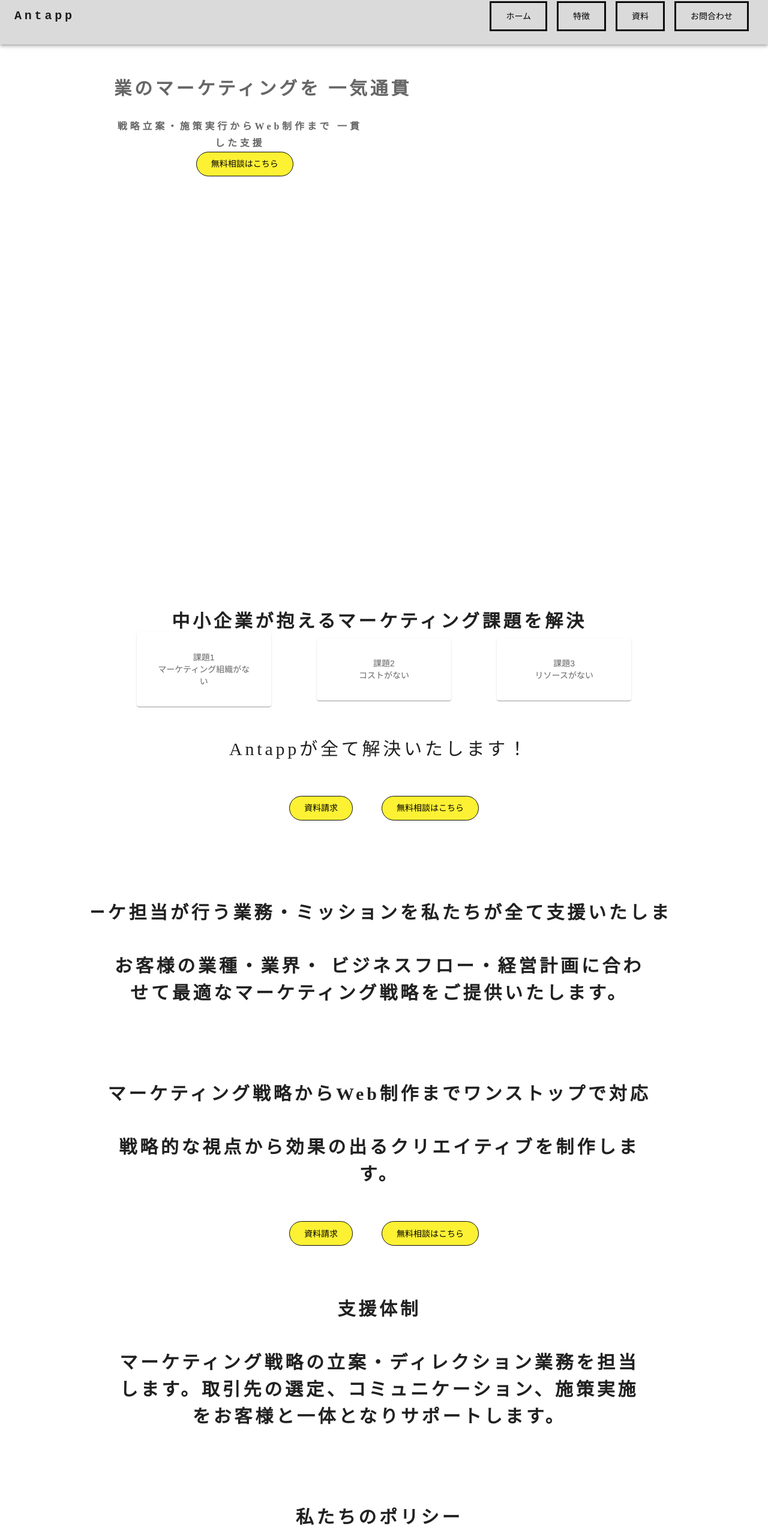
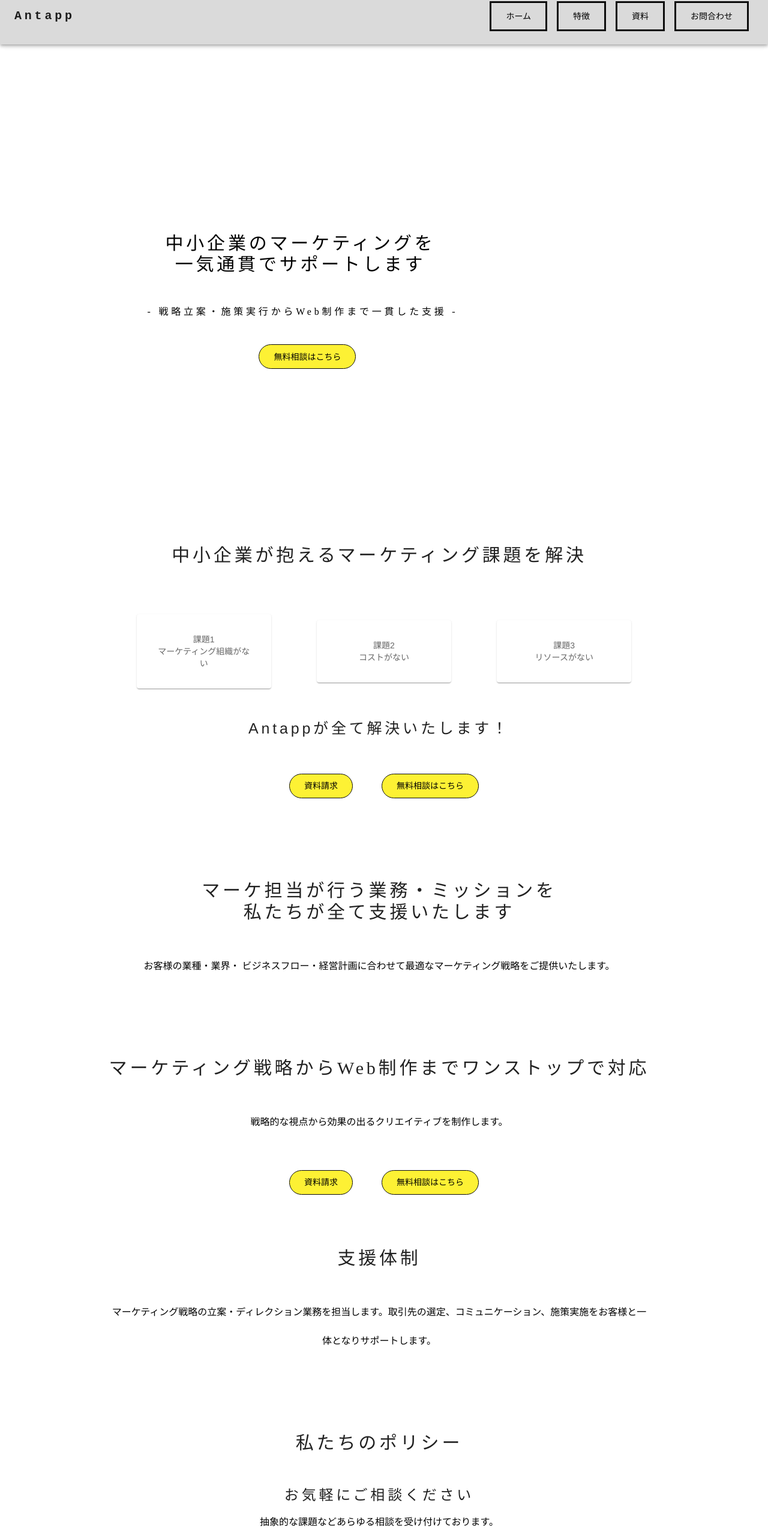
Before and after one commit to kutsu-4ta/antapp-marketing, a React (Create React App) app in the folder antapp-marketing-react/: page /product in a window 1280 px wide. Shown: the part 20-2586 px from the top of the page at 60% size. Built offline with nearby package versions, Linux system fonts and the light colour scheme.

Commit message:
fix: 特徴ページ＿画像以外大体完成

```diff
--- a/antapp-marketing-react/src/commons/navigationBar.tsx
+++ b/antapp-marketing-react/src/commons/navigationBar.tsx
@@ -8,20 +8,11 @@ import Menu from '@mui/material/Menu';
 import MenuIcon from '@mui/icons-material/Menu';
 import Container from '@mui/material/Container';
 import Button from '@mui/material/Button';
+import MenuItem from '@mui/material/MenuItem';
 import Avatar from '@mui/material/Avatar';
 import Tooltip from '@mui/material/Tooltip';
-import MenuItem from '@mui/material/MenuItem';
 import AdbIcon from '@mui/icons-material/Adb';
 import "./navigationBar.css";
-
-// const pages = ['ホーム', '特徴', '資料', 'お問合せ'];
-
-type menuContent = [
-    {
-        name: string,
-        url: string,
-    }
-];
 
 const menuContent = [
     {
@@ -62,7 +53,11 @@ function ResponsiveAppBar() {
     };
 
     return (
-        <AppBar position="static">
+        <AppBar position='fixed'
+        sx={{
+            elevation: 0,
+        }}
+        >
             <Container maxWidth="xl">
                 <Toolbar disableGutters>
                     {/*<AdbIcon sx={{ display: { xs: 'none', md: 'flex' }, mr: 1 }} />*/}
--- a/antapp-marketing-react/src/pages/product.tsx
+++ b/antapp-marketing-react/src/pages/product.tsx
@@ -35,33 +35,57 @@ const Contact = () => {
                 path={'特徴のURL'}
                 description={'Antappのビジネスのマーケティングを支援の特徴'}
             />
-            <Container sx={{height: '100vh'}}>
-                <Paper sx={{border: 'none', boxShadow: 'none', padding: 4, marginY: 2}}>
-                    <Box sx={{flexGrow: 1}}>
-                        <Grid container spacing={2}>
-                            <Grid item xs={12} md={7}>
-                                <Item>
+            <Container sx={{
+                height: '100vh',
+                paddingLeft: 0,
+                marginLeft: 0
+            }}
+            >
+                <Paper sx={{border: 'none',
+                    boxShadow: 'none',
+                    padding: 0,
+                    paddingTop: 50,
+                    marginLeft: 0,
+                    background: 'none',
+                }}>
+                    <Stack
+                        justifyContent="space-evenly"
+                        alignItems="center"
+                        direction={{ xs: 'column', sm: 'column' }}
+                        spacing={{ xs: 1, sm: 2, md: 4 }}
+                        sx={{
+                            paddingLeft: 0,
+                            marginLeft: 0
+                        }}
+                    >
+                        <Item
+                            sx={{
+                                paddingLeft: 0,
+                                marginLeft: 0
+                            }}
+                        >
                             <Typography
                                 variant="h1"
                                 justifyContent="center"
                                 fontSize={30}
-                                        noWrap
                                 sx={{
                                     mr: 2,
                                     display: {xs: 'flex', md: 'flex'},
                                     fontFamily: 'serif',
-                                            fontWeight: 700,
-                                            letterSpacing: '.3rem',
-                                            color: 'inherit',
+                                    fontWeight: 300,
+                                    letterSpacing: '0.3rem',
+                                    color: 'black',
                                     textDecoration: 'none',
                                     boxShadow: 0,
+                                    paddingLeft: 0,
+                                    marginLeft: 0
                                 }}
-                                    >Antappは 中小企業のマーケティングを 一気通貫でサポートします
+                            >
+                                中小企業のマーケティングを<br/>
+                                一気通貫でサポートします
                             </Typography>
                         </Item>
-                            </Grid>
-                            <Grid item xs={12} md={6}>
-                                <Item>
+                        <Item className={'title-item'}>
                             <Typography
                                 variant="subtitle1"
                                 // noWrap
@@ -69,29 +93,28 @@ const Contact = () => {
                                 href="/"
                                 sx={{
                                     mr: 2,
-                                        display: {xs: 'flex', md: 'flex'},
-                                        fontFamily: 'serif',
-                                        fontWeight: 700,
+                                    justifyContent: 'center',
+                                    display: { xs: 'flex', md: 'flex' },
+                                    fontFamily: 'Hiragino Kaku Gothic ProN',
+                                    fontWeight: 100,
                                     letterSpacing: '.3rem',
-                                        color: 'inherit',
+                                    color: 'black',
                                     textDecoration: 'none',
-                                        boxShadow: 0,
                                 }}
                             >
-                                    戦略立案・施策実行からWeb制作まで 一貫した支援
+                                - 戦略立案・施策実行からWeb制作まで一貫した支援 -
                             </Typography>
+                            <Item sx={{paddingTop: 5}}>
                                 <span className={'btn-round'}>
                                     <a href="./contact">
                                         無料相談はこちら
                                     </a>
                                 </span>
                             </Item>
-                            </Grid>
-                        </Grid>
-                    </Box>
+                        </Item>
+                    </Stack>
                 </Paper>
             </Container>
-            {/* Antappとは */}
             <Container sx={{paddingTop: 10, paddingRight: 'inherit', paddingLeft: 'inherit'}}>
                 <Paper sx={{border: 'none', boxShadow: 'none', padding: 4, marginY: 2}}>
                     <Typography
@@ -102,8 +125,8 @@ const Contact = () => {
                         sx={{
                             mr: 2,
                             display: {xs: 'flex', md: 'flex'},
-                            fontFamily: 'serif',
-                            fontWeight: 700,
+                            fontFamily: 'Hiragino Kaku Gothic ProN',
+                            fontWeight: 400,
                             letterSpacing: '.3rem',
                             color: 'inherit',
                             textDecoration: 'none',
@@ -114,6 +137,9 @@ const Contact = () => {
                         alignItems="center"
                         direction={{ xs: 'column', sm: 'row' }}
                         spacing={{ xs: 1, sm: 2, md: 4 }}
+                        sx = {{
+                            paddingTop: 10,
+                        }}
                     >
                         <TileItem className={'content-tile'}>
                             課題1<br/>
@@ -134,12 +160,12 @@ const Contact = () => {
                         <Typography
                             variant='body1'
                             justifyContent="center"
-                            fontSize={30}
+                            fontSize={25}
                             noWrap
                             sx={{
                                 mr: 2,
                                 display: {xs: 'flex', md: 'flex'},
-                                fontFamily: 'serif',
+                                fontFamily: '',
                                 fontWeight: 400,
                                 letterSpacing: '.3rem',
                                 color: 'inherit',
@@ -173,17 +199,17 @@ const Contact = () => {
                     variant="h2"
                     justifyContent="center"
                     fontSize={30}
-                    noWrap
+                    // noWrap
                     sx={{
                         mr: 2,
                         display: {xs: 'flex', md: 'flex'},
-                        fontFamily: 'serif',
-                        fontWeight: 700,
+                        fontFamily: 'Hiragino Kaku Gothic ProN',
+                        fontWeight: 400,
                         letterSpacing: '.3rem',
                         color: 'inherit',
                         textDecoration: 'none',
                     }}
-                >マーケ担当が行う業務・ミッションを私たちが全て支援いたします</Typography>
+                >マーケ担当が行う業務・ミッションを<br/>私たちが全て支援いたします</Typography>
                 <Paper sx={{border: 'none', boxShadow: 'none', padding: 4, marginY: 2}}>
                     <Typography
                         variant="body1"
@@ -192,14 +218,18 @@ const Contact = () => {
                         // noWrap
                         sx={{
                             mr: 2,
-                            display: {xs: 'flex', md: 'flex'},
-                            fontFamily: 'serif',
-                            fontWeight: 700,
-                            letterSpacing: '.3rem',
-                            color: 'inherit',
+                            display: { xs: 'flex', md: 'flex' },
+                            fontFamily: 'Hiragino Kaku Gothic ProN',
+                            fontWeight: 100,
+                            fontSize: '1rem',
+                            lineHeight: '3rem',
+                            // letterSpacing: '0.5rem',
+                            color: 'black',
                             textDecoration: 'none',
                         }}
-                    >お客様の業種・業界・ ビジネスフロー・経営計画に合わせて最適なマーケティング戦略をご提供いたします。</Typography>
+                    >
+                        お客様の業種・業界・ ビジネスフロー・経営計画に合わせて最適なマーケティング戦略をご提供いたします。
+                    </Typography>
                 </Paper>
             </Container>
             <Container className="paperPreview" sx={{paddingTop: 10}}>
@@ -211,8 +241,8 @@ const Contact = () => {
                     sx={{
                         mr: 2,
                         display: {xs: 'flex', md: 'flex'},
-                        fontFamily: 'serif',
-                        fontWeight: 700,
+                        fontFamily: 'Hiragino Kaku Gothic ProN',
+                        fontWeight: 400,
                         letterSpacing: '.3rem',
                         color: 'inherit',
                         textDecoration: 'none',
@@ -226,14 +256,18 @@ const Contact = () => {
                         // noWrap
                         sx={{
                             mr: 2,
-                            display: {xs: 'flex', md: 'flex'},
-                            fontFamily: 'serif',
-                            fontWeight: 700,
-                            letterSpacing: '.3rem',
-                            color: 'inherit',
+                            display: { xs: 'flex', md: 'flex' },
+                            fontFamily: 'Hiragino Kaku Gothic ProN',
+                            fontWeight: 100,
+                            fontSize: '1rem',
+                            lineHeight: '3rem',
+                            // letterSpacing: '0.5rem',
+                            color: 'black',
                             textDecoration: 'none',
                         }}
-                    >戦略的な視点から効果の出るクリエイティブを制作します。</Typography>
+                    >
+                        戦略的な視点から効果の出るクリエイティブを制作します。
+                    </Typography>
                 </Paper>
                 <Stack
                     justifyContent="center"
@@ -262,8 +296,8 @@ const Contact = () => {
                     sx={{
                         mr: 2,
                         display: {xs: 'flex', md: 'flex'},
-                        fontFamily: 'serif',
-                        fontWeight: 700,
+                        fontFamily: 'Hiragino Kaku Gothic ProN',
+                        fontWeight: 400,
                         letterSpacing: '.3rem',
                         color: 'inherit',
                         textDecoration: 'none',
@@ -277,14 +311,18 @@ const Contact = () => {
                         // noWrap
                         sx={{
                             mr: 2,
-                            display: {xs: 'flex', md: 'flex'},
-                            fontFamily: 'serif',
-                            fontWeight: 700,
-                            letterSpacing: '.3rem',
-                            color: 'inherit',
+                            display: { xs: 'flex', md: 'flex' },
+                            fontFamily: 'Hiragino Kaku Gothic ProN',
+                            fontWeight: 100,
+                            fontSize: '1rem',
+                            lineHeight: '3rem',
+                            // letterSpacing: '0.5rem',
+                            color: 'black',
                             textDecoration: 'none',
                         }}
-                    >マーケティング戦略の立案・ディレクション業務を担当します。取引先の選定、コミュニケーション、施策実施をお客様と一体となりサポートします。</Typography>
+                    >
+                        マーケティング戦略の立案・ディレクション業務を担当します。取引先の選定、コミュニケーション、施策実施をお客様と一体となりサポートします。
+                    </Typography>
                 </Paper>
             </Container>
             <Container className="paperPreview" sx={{paddingTop: 10}}>
@@ -296,8 +334,8 @@ const Contact = () => {
                     sx={{
                         mr: 2,
                         display: {xs: 'flex', md: 'flex'},
-                        fontFamily: 'serif',
-                        fontWeight: 700,
+                        fontFamily: 'Hiragino Kaku Gothic ProN',
+                        fontWeight: 400,
                         letterSpacing: '.3rem',
                         color: 'inherit',
                         textDecoration: 'none',
@@ -305,21 +343,40 @@ const Contact = () => {
                 >私たちのポリシー</Typography>
                 <Paper sx={{border: 'none', boxShadow: 'none', padding: 4, marginY: 2}}>
                     <Typography
+                        variant="subtitle1"
+                        justifyContent="center"
+                        fontSize={30}
+                        noWrap
+                        sx={{
+                            mr: 2,
+                            display: {xs: 'flex', md: 'flex'},
+                            fontFamily: 'Hiragino Kaku Gothic ProN',
+                            fontWeight: 100,
+                            letterSpacing: '0.3rem',
+                            fontSize: '1.5rem',
+                            color: 'inherit',
+                            textDecoration: 'none',
+                        }}
+                    >
+                        お気軽にご相談ください
+                    </Typography>
+                    <Typography
                         variant="body1"
                         justifyContent="center"
                         fontSize={30}
                         // noWrap
                         sx={{
                             mr: 2,
-                            display: {xs: 'flex', md: 'flex'},
-                            fontFamily: 'serif',
-                            fontWeight: 700,
-                            letterSpacing: '.3rem',
-                            color: 'inherit',
+                            display: { xs: 'flex', md: 'flex' },
+                            fontFamily: 'Hiragino Kaku Gothic ProN',
+                            fontWeight: 100,
+                            fontSize: '1rem',
+                            lineHeight: '3rem',
+                            // letterSpacing: '0.5rem',
+                            color: 'black',
                             textDecoration: 'none',
                         }}
                     >
-                        お気軽にご相談ください<br/>
                         抽象的な課題などあらゆる相談を受け付けております。
                     </Typography>
                 </Paper>
```
Also changed, not shown: antapp-marketing-react/src/pages/home.tsx (+63 -23 lines). Lines whose indentation alone changed are shown as unchanged.
